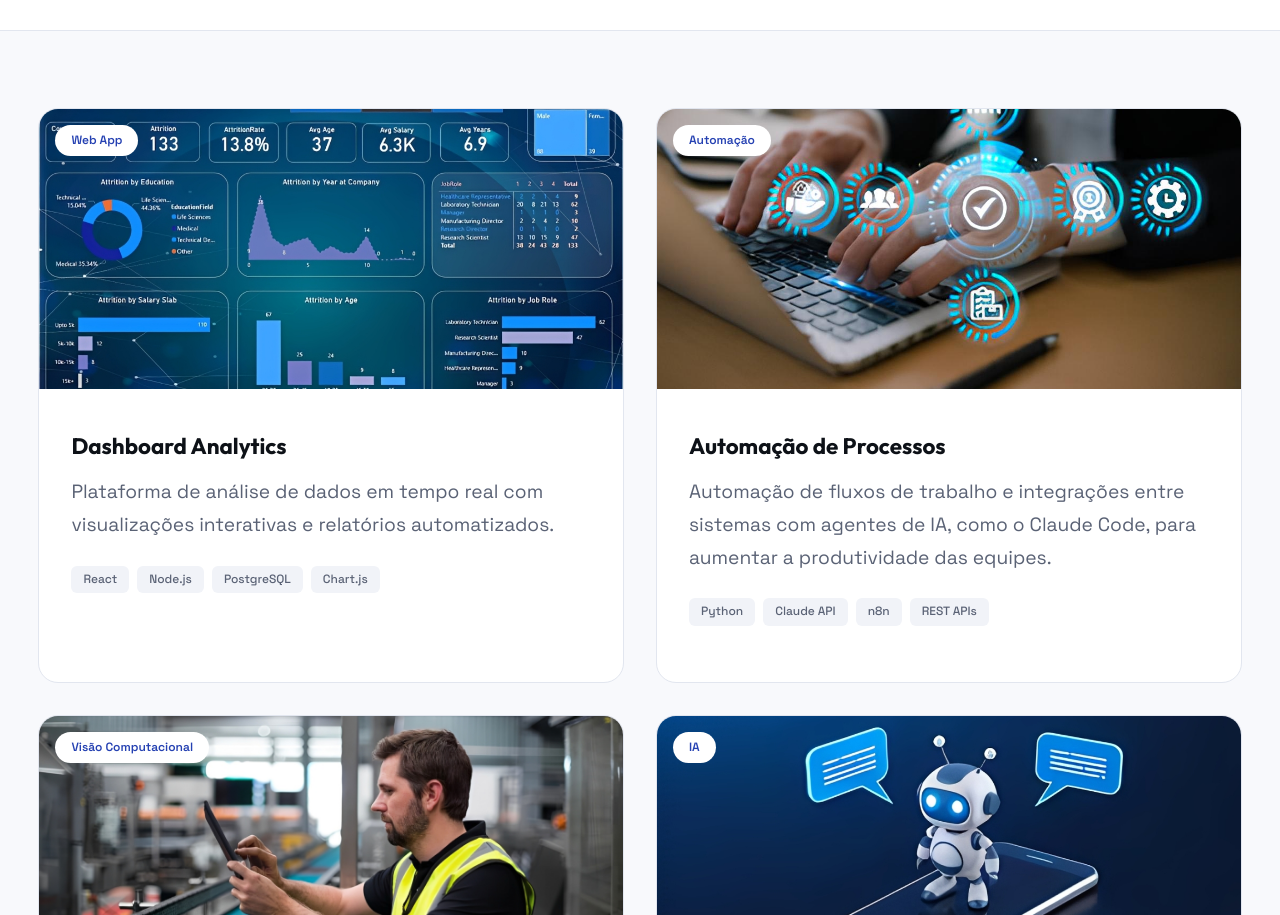
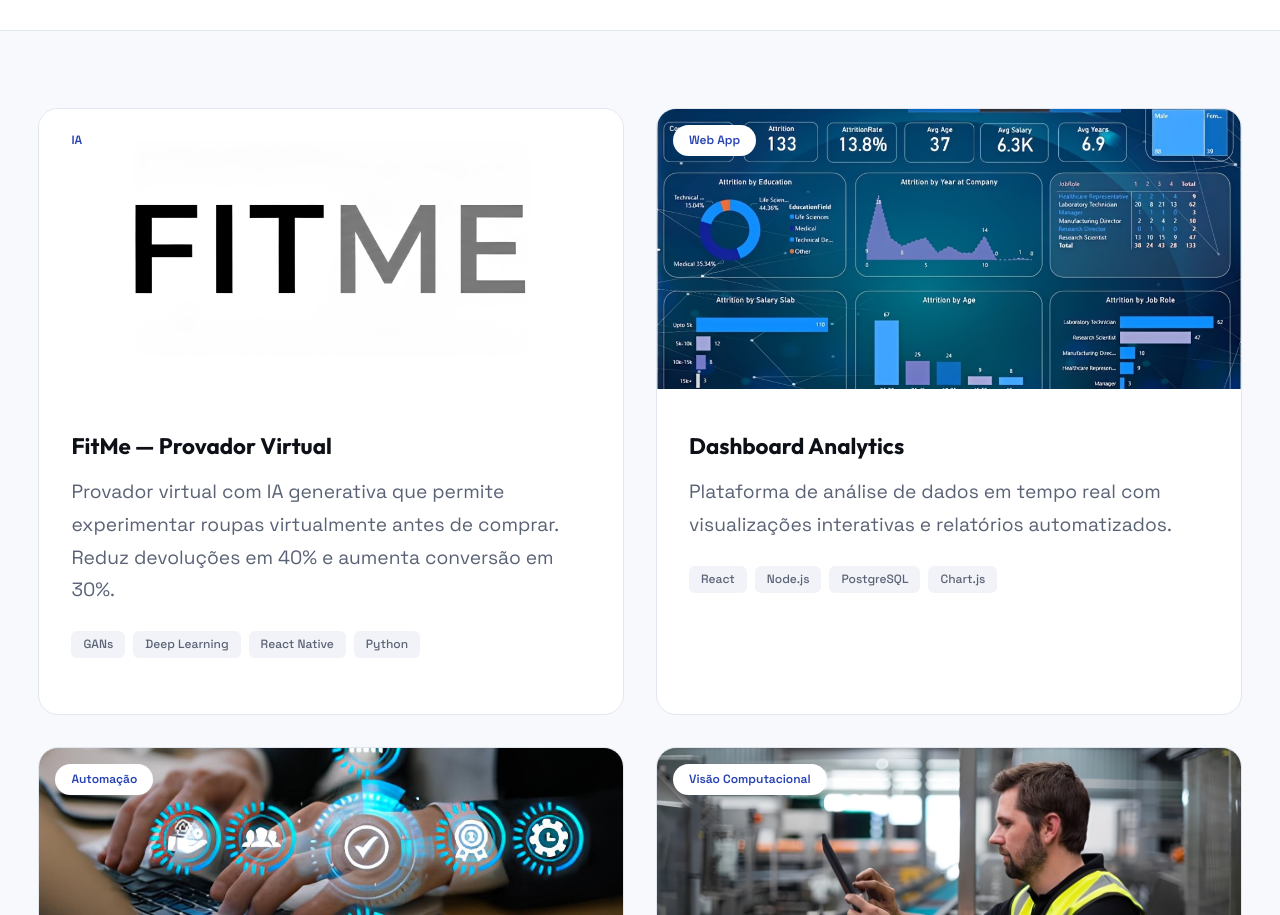
Before and after one commit to JoaoPauloTeles/softwareLabsX_site, a Next.js app: page /projetos in a window 1280 px wide. Shown: the part 516-1431 px from the top of the page. Built offline with nearby package versions, Linux system fonts and the light colour scheme.

Commit message:
fitme_site_v15

```diff
--- a/src/app/contato/page.tsx
+++ b/src/app/contato/page.tsx
@@ -22,8 +22,8 @@ const contactMethods = [
   {
     icon: <svg viewBox="0 0 24 24" fill="none" stroke="currentColor" strokeWidth="1.5" strokeLinecap="round" strokeLinejoin="round"><path d="M4 4h16c1.1 0 2 .9 2 2v12c0 1.1-.9 2-2 2H4c-1.1 0-2-.9-2-2V6c0-1.1.9-2 2-2z"/><polyline points="22,6 12,13 2,6"/></svg>,
     label: 'E-mail',
-    value: 'contato@softwarelabs.pro',
-    href: 'mailto:contato@softwarelabs.pro',
+    value: 'contato@softwarelabsx.com',
+    href: 'mailto:contato@softwarelabsx.com',
     description: 'Resposta em até 24h',
   },
   {
--- a/src/app/privacidade/page.tsx
+++ b/src/app/privacidade/page.tsx
@@ -126,7 +126,7 @@ export default function PrivacidadePage() {
               </ul>
               <p>
                 Para exercer esses direitos, entre em contato conosco através do e-mail:
-                <a href="mailto:contato@softwarelabs.pro"> contato@softwarelabs.pro</a>
+                <a href="mailto:contato@softwarelabsx.com"> contato@softwarelabsx.com</a>
               </p>
             </div>
 
@@ -165,7 +165,7 @@ export default function PrivacidadePage() {
               </p>
               <div className={styles.contactInfo}>
                 <p><strong>Software Labs X</strong></p>
-                <p>E-mail: <a href="mailto:contato@softwarelabs.pro">contato@softwarelabs.pro</a></p>
+                <p>E-mail: <a href="mailto:contato@softwarelabsx.com">contato@softwarelabsx.com</a></p>
                 <p>Telefone: <a href="tel:+5541987165869">(41) 98716-5869</a></p>
               </div>
             </div>
--- a/src/app/projetos/page.tsx
+++ b/src/app/projetos/page.tsx
@@ -8,6 +8,16 @@ import styles from './projetos.module.css'
 const categories = ['Todos', 'Web App', 'Mobile', 'IA', 'Visão Computacional', 'Automação']
 
 const projects = [
+  {
+    id: 8,
+    slug: 'fitme',
+    image: '/images/projects/logo_fitme.png',
+    imageStyle: { objectFit: 'contain' as const, padding: '2rem', background: '#fff' },
+    category: 'IA',
+    title: 'FitMe — Provador Virtual',
+    description: 'Provador virtual com IA generativa que permite experimentar roupas virtualmente antes de comprar. Reduz devoluções em 40% e aumenta conversão em 30%.',
+    technologies: ['GANs', 'Deep Learning', 'React Native', 'Python'],
+  },
   {
     id: 1,
     slug: 'dashboard-analytics',
@@ -114,6 +124,7 @@ export default function ProjetosPage() {
                     width={800}
                     height={450}
                     className={styles.image}
+                    style={project.imageStyle}
                   />
                   <span className={styles.category}>{project.category}</span>
                 </div>
--- a/src/components/Contact/Contact.tsx
+++ b/src/components/Contact/Contact.tsx
@@ -32,8 +32,8 @@ const contactMethods = [
   {
     icon: <MailIcon />,
     label: 'E-mail',
-    value: 'contato@softwarelabs.pro',
-    href: 'mailto:contato@softwarelabs.pro',
+    value: 'contato@softwarelabsx.com',
+    href: 'mailto:contato@softwarelabsx.com',
   },
 ]
 
```
